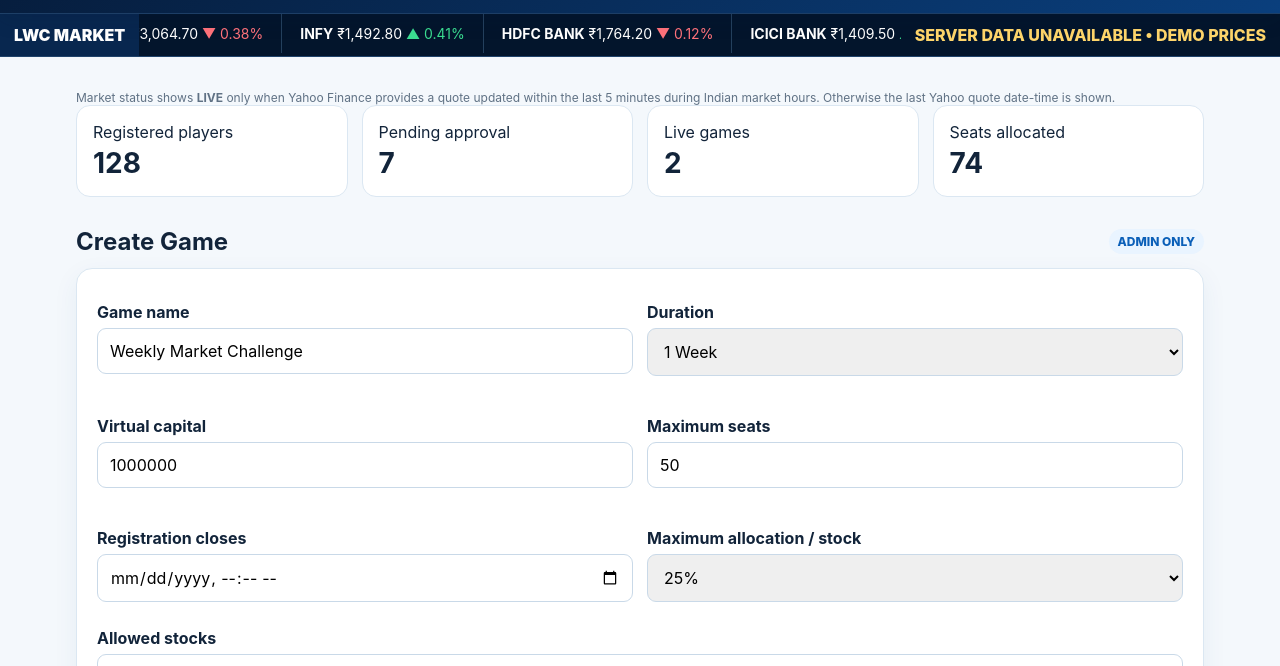
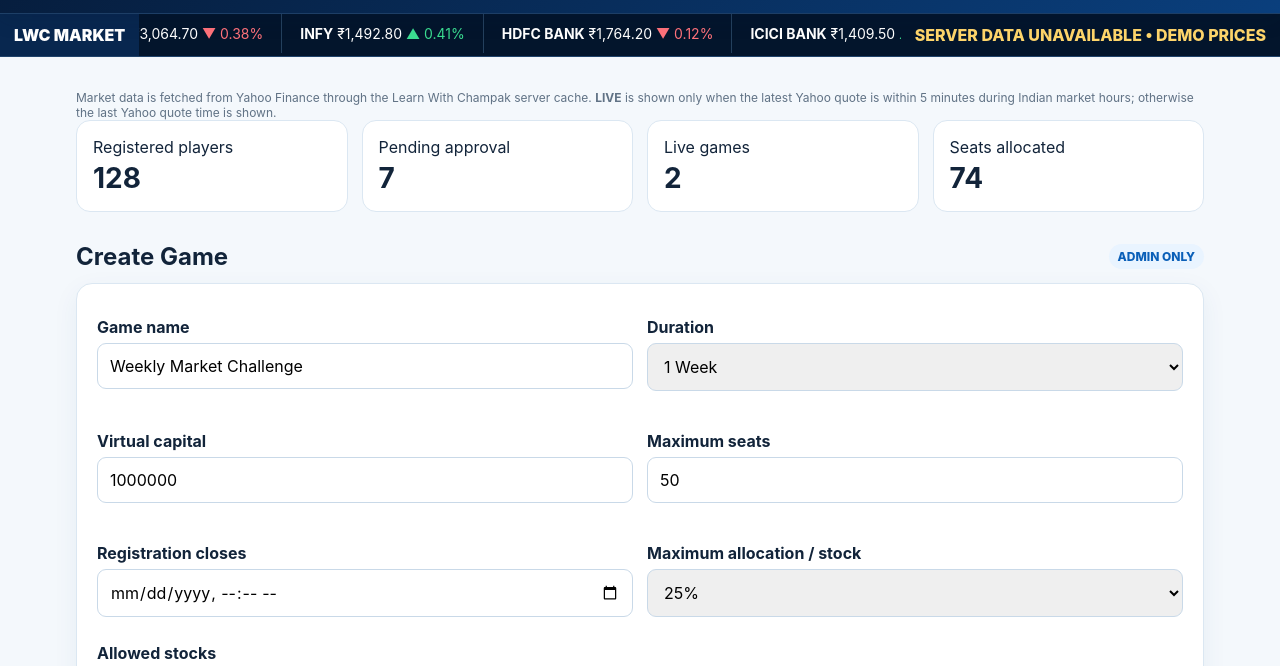
Before and after one commit to Programmer-s-Picnic/games, a plain HTML site: page stock-market/admin.html in a window 1280 px wide. Shown: the part 65-731 px from the top of the page. Drawn offline with Linux system fonts and the light colour scheme; no server answers.

Commit message:
Clarify server-side Yahoo market data source

```diff
--- a/stock-market/admin.html
+++ b/stock-market/admin.html
@@ -1,7 +1,7 @@
 
 <!doctype html><html><head><meta charset="utf-8"><meta name="viewport" content="width=device-width,initial-scale=1"><title>Admin | Market Master India</title><link rel="stylesheet" href="styles.css"><script src="app.js" defer></script></head><body>
 <header><div class="brand"><div class="logo">LWC</div><div><h1>Market Master India</h1><small>Admin Console</small></div></div><div class="header-right"><div id="userBadge" class="user-badge"></div><button class="btn btn-primary" onclick="logoutUser()">Logout</button><nav><a class="btn btn-primary" href="index.html">Public Site</a><a class="btn btn-primary" href="game.html">Player View</a></nav></div></header><div class="ticker-shell"><div class="ticker-badge">LWC MARKET</div><div class="ticker-wrap"><div id="ticker" class="ticker"></div></div><div class="market-status" id="marketStatus">LOADING…</div></div>
-<main><div class="data-note">Market status shows <b>LIVE</b> only when Yahoo Finance provides a quote updated within the last 5 minutes during Indian market hours. Otherwise the last Yahoo quote date-time is shown.</div><div class="kpi-grid"><div class="kpi">Registered players<b>128</b></div><div class="kpi">Pending approval<b>7</b></div><div class="kpi">Live games<b>2</b></div><div class="kpi">Seats allocated<b>74</b></div></div>
+<main><div class="data-note">Market data is fetched from Yahoo Finance through the Learn With Champak server cache. <b>LIVE</b> is shown only when the latest Yahoo quote is within 5 minutes during Indian market hours; otherwise the last Yahoo quote time is shown.</div><div class="kpi-grid"><div class="kpi">Registered players<b>128</b></div><div class="kpi">Pending approval<b>7</b></div><div class="kpi">Live games<b>2</b></div><div class="kpi">Seats allocated<b>74</b></div></div>
 <div class="section-title"><h2>Create Game</h2><span class="pill">ADMIN ONLY</span></div><div class="card"><div class="two"><div class="field"><label>Game name</label><input value="Weekly Market Challenge"></div><div class="field"><label>Duration</label><select><option>1 Day</option><option selected>1 Week</option><option>1 Month</option><option>Custom</option></select></div><div class="field"><label>Virtual capital</label><input value="1000000"></div><div class="field"><label>Maximum seats</label><input value="50"></div><div class="field"><label>Registration closes</label><input type="datetime-local"></div><div class="field"><label>Maximum allocation / stock</label><select><option>25%</option><option>20%</option><option>No limit</option></select></div></div><div class="field"><label>Allowed stocks</label><textarea>RELIANCE.NS, TCS.NS, INFY.NS, HDFCBANK.NS, ICICIBANK.NS, IDFCFIRSTB.NS, INDHOTEL.NS, SBIN.NS, ITC.NS, BHARTIARTL.NS</textarea></div><div class="actions"><button class="btn btn-blue" onclick="alert('Demo game created. Backend persistence is the next phase.')">Create Game</button><button class="btn btn-soft">Save Draft</button></div></div>
 <div class="section-title"><h2>Current Games</h2></div><table><tr><th>Game</th><th>Status</th><th>Seats</th><th>Period</th><th></th></tr><tr><td>Weekly Market Challenge</td><td><span class="pill">Registration Open</span></td><td>37 / 50</td><td>1 week</td><td class="right"><button class="btn btn-soft">Manage</button></td></tr><tr><td>Hotel & Banking Sprint</td><td><span class="pill">Live</span></td><td>24 / 25</td><td>1 day</td><td class="right"><button class="btn btn-soft">View</button></td></tr></table>
 <div class="section-title"><h2>Registration Requests</h2></div><table><tr><th>Name</th><th>Mobile</th><th>Status</th><th></th></tr><tr><td>Demo Player</td><td>98••••••10</td><td>Pending</td><td class="right"><button class="btn btn-blue">Approve</button> <button class="btn btn-danger">Reject</button></td></tr></table>
```
